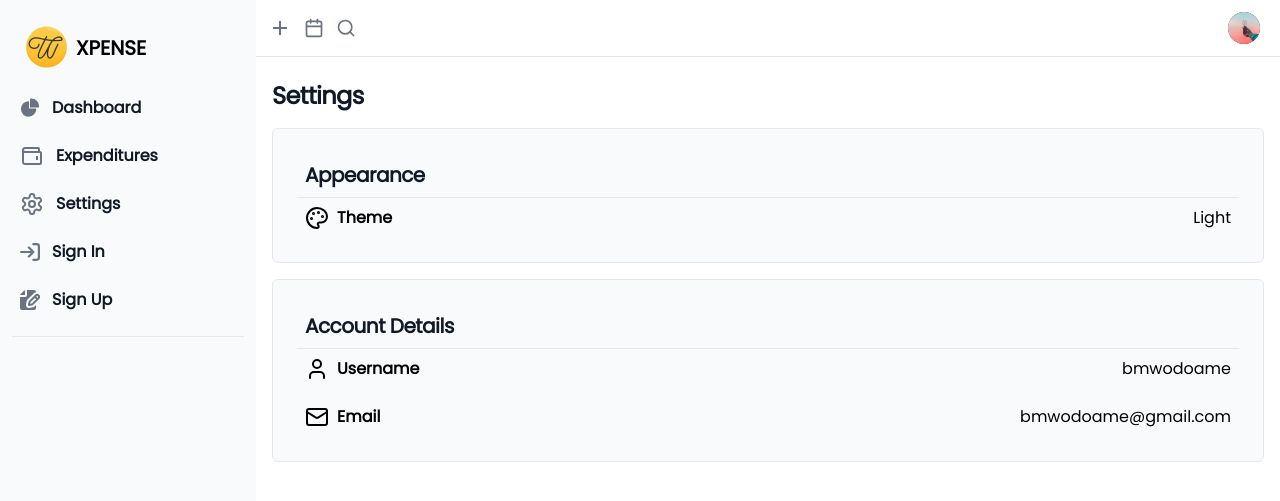
After one commit to wodoame/expense-tracking-application, a Django app: page /settings/ in a window 1280 px wide. The commit adds this page. Shown: the top 501 px of the page. Run offline with Django 4.2, Linux system fonts and the light colour scheme; style sheets or scripts are compiled from the project's sources.

```diff
--- a/core/templates/core/components/navbar.html
+++ b/core/templates/core/components/navbar.html
@@ -16,7 +16,11 @@
            </button>
 
            <button>
-            <svg xmlns="http://www.w3.org/2000/svg" class="stroke-gray-500 w-5 h-5" fill="none" viewBox="0 0 24 24"  stroke-width="2" stroke-linecap="round" stroke-linejoin="round" class="lucide lucide-calendar"><path d="M8 2v4"/><path d="M16 2v4"/><rect width="18" height="18" x="3" y="4" rx="2"/><path d="M3 10h18"/></svg>
+            <svg xmlns="http://www.w3.org/2000/svg" class="stroke-gray-500 w-5 h-5" fill="none" viewBox="0 0 24 24"  stroke-width="2" stroke-linecap="round" stroke-linejoin="round"><path d="M8 2v4"/><path d="M16 2v4"/><rect width="18" height="18" x="3" y="4" rx="2"/><path d="M3 10h18"/></svg>
+           </button>
+
+           <button>
+            <svg xmlns="http://www.w3.org/2000/svg" class="stroke-gray-500 w-5 h-5" viewBox="0 0 24 24" fill="none" stroke-width="2" stroke-linecap="round" stroke-linejoin="round"><circle cx="11" cy="11" r="8"/><path d="m21 21-4.3-4.3"/></svg>
            </button>
           <!-- <a href="https://flowbite.com" class="flex ms-2 md:me-24">
             <img src="" class="h-8 me-3" alt="FlowBite Logo" />
@@ -42,10 +46,10 @@
                 </div>
                 <ul class="py-1" role="none">
                   <li>
-                    <a href="#" class="block px-4 py-2 text-sm text-gray-700 hover:bg-gray-100 dark:text-gray-300 dark:hover:bg-gray-600 dark:hover:text-white" role="menuitem">Dashboard</a>
+                    <a href="/dashboard/" class="block px-4 py-2 text-sm text-gray-700 hover:bg-gray-100 dark:text-gray-300 dark:hover:bg-gray-600 dark:hover:text-white" role="menuitem">Dashboard</a>
                   </li>
                   <li>
-                    <a href="#" class="block px-4 py-2 text-sm text-gray-700 hover:bg-gray-100 dark:text-gray-300 dark:hover:bg-gray-600 dark:hover:text-white" role="menuitem">Settings</a>
+                    <a href="/settings/" class="block px-4 py-2 text-sm text-gray-700 hover:bg-gray-100 dark:text-gray-300 dark:hover:bg-gray-600 dark:hover:text-white" role="menuitem">Settings</a>
                   </li>
                   <li>
                     <a href="#" class="block px-4 py-2 text-sm text-gray-700 hover:bg-gray-100 dark:text-gray-300 dark:hover:bg-gray-600 dark:hover:text-white" role="menuitem">Earnings</a>
--- a/core/templates/core/components/sidebar.html
+++ b/core/templates/core/components/sidebar.html
@@ -27,11 +27,18 @@
 
           <li>
              <a href="/all-expenditures/" class="flex items-center p-2 text-gray-900 rounded-lg dark:text-white hover:bg-gray-100 dark:hover:bg-gray-700 group">
-               <svg xmlns="http://www.w3.org/2000/svg"class="flex-shrink-0 w-6 h-6 fill-gray-500 transition duration-75 dark:text-gray-400 group-hover:fill-gray-900 dark:group-hover:text-white"  viewBox="0 0 24 24"><path d="M16 12h2v4h-2z"></path><path d="M20 7V5c0-1.103-.897-2-2-2H5C3.346 3 2 4.346 2 6v12c0 2.201 1.794 3 3 3h15c1.103 0 2-.897 2-2V9c0-1.103-.897-2-2-2zM5 5h13v2H5a1.001 1.001 0 0 1 0-2zm15 14H5.012C4.55 18.988 4 18.805 4 18V8.815c.314.113.647.185 1 .185h15v10z"></path></svg>
+               <svg xmlns="http://www.w3.org/2000/svg" class="flex-shrink-0 w-6 h-6 fill-gray-500 transition duration-75 dark:text-gray-400 group-hover:fill-gray-900 dark:group-hover:text-white"  viewBox="0 0 24 24"><path d="M16 12h2v4h-2z"></path><path d="M20 7V5c0-1.103-.897-2-2-2H5C3.346 3 2 4.346 2 6v12c0 2.201 1.794 3 3 3h15c1.103 0 2-.897 2-2V9c0-1.103-.897-2-2-2zM5 5h13v2H5a1.001 1.001 0 0 1 0-2zm15 14H5.012C4.55 18.988 4 18.805 4 18V8.815c.314.113.647.185 1 .185h15v10z"></path></svg>
                 <!-- <svg xmlns="http://www.w3.org/2000/svg" class="flex-shrink-0 w-6 h-6 fill-gray-500 transition duration-75 dark:text-gray-400 group-hover:fill-gray-900 dark:group-hover:text-white"  viewBox="0 0 24 24"><path d="M19 11h-6V5h-2v6H5v2h6v6h2v-6h6z"></path></svg> -->
                 <span class="flex-1 ms-3 whitespace-nowrap">Expenditures</span>
              </a>
           </li>
+          <li>
+             <a href="/settings/" class="flex items-center p-2 text-gray-900 rounded-lg dark:text-white hover:bg-gray-100 dark:hover:bg-gray-700 group">
+               <svg xmlns="http://www.w3.org/2000/svg" class="flex-shrink-0 w-6 h-6 stroke-gray-500 transition duration-75 dark:text-gray-400 group-hover:stroke-gray-900 dark:group-hover:text-white" viewBox="0 0 24 24" fill="none"  stroke-width="2" stroke-linecap="round" stroke-linejoin="round"><path d="M12.22 2h-.44a2 2 0 0 0-2 2v.18a2 2 0 0 1-1 1.73l-.43.25a2 2 0 0 1-2 0l-.15-.08a2 2 0 0 0-2.73.73l-.22.38a2 2 0 0 0 .73 2.73l.15.1a2 2 0 0 1 1 1.72v.51a2 2 0 0 1-1 1.74l-.15.09a2 2 0 0 0-.73 2.73l.22.38a2 2 0 0 0 2.73.73l.15-.08a2 2 0 0 1 2 0l.43.25a2 2 0 0 1 1 1.73V20a2 2 0 0 0 2 2h.44a2 2 0 0 0 2-2v-.18a2 2 0 0 1 1-1.73l.43-.25a2 2 0 0 1 2 0l.15.08a2 2 0 0 0 2.73-.73l.22-.39a2 2 0 0 0-.73-2.73l-.15-.08a2 2 0 0 1-1-1.74v-.5a2 2 0 0 1 1-1.74l.15-.09a2 2 0 0 0 .73-2.73l-.22-.38a2 2 0 0 0-2.73-.73l-.15.08a2 2 0 0 1-2 0l-.43-.25a2 2 0 0 1-1-1.73V4a2 2 0 0 0-2-2z"/><circle cx="12" cy="12" r="3"/></svg>
+               <span class="flex-1 ms-3 whitespace-nowrap">Settings</span>
+             </a>
+          </li>
+
           <li>
              <a href="#" class="flex items-center p-2 text-gray-900 rounded-lg dark:text-white hover:bg-gray-100 dark:hover:bg-gray-700 group">
                 <svg class="flex-shrink-0 w-5 h-5 text-gray-500 transition duration-75 dark:text-gray-400 group-hover:text-gray-900 dark:group-hover:text-white" aria-hidden="true" xmlns="http://www.w3.org/2000/svg" fill="none" viewBox="0 0 18 16">
--- a/core/templates/core/pages/allExpenditures.html
+++ b/core/templates/core/pages/allExpenditures.html
@@ -1,5 +1,6 @@
 {% extends 'core/pages/layout.html' %}
 {% block main %}
+<h5 class="mb-4 text-2xl font-bold tracking-tight text-gray-900 dark:text-white">Expenditures</h5>
 <div class="grid grid-cols-1 md:grid-cols-2 gap-4 items-start">
   {% include 'core/components/paginator.html' %}
 </div>
--- a/core/templates/core/pages/dashboard.html
+++ b/core/templates/core/pages/dashboard.html
@@ -7,8 +7,8 @@
   <!-- begin card -->
   <a href="#" class="block max-w-sm p-6 bg-whit border bg-gray-50 border-gray-200 rounded-md dark:bg-gray-800 dark:border-gray-700 dark:hover:bg-gray-700">
     <p class="font-normal text-gray-700 dark:text-gray-400 py-1">Total spent this week</p>
-            <p class="text-2xl font-bold">GHS {{totalSpentThisWeek|floatformat:2}}</p>
-          </a>
+      <p class="text-2xl font-bold">GHS {{totalSpentThisWeek|floatformat:2}}</p>
+   </a>
          <!-- end card  -->
          <!-- begin card -->
          <a href="#" class="block max-w-sm p-6 bg-whit border bg-gray-50 border-gray-200 rounded-md dark:bg-gray-800 dark:border-gray-700 dark:hover:bg-gray-700">
--- /dev/null
+++ b/core/templates/core/pages/settings.html
@@ -0,0 +1,42 @@
+{% extends 'core/pages/layout.html' %}
+{% block main %}
+<h5 class="mb-4 text-2xl font-bold tracking-tight text-gray-900 dark:text-white">Settings</h5>
+<div class="grid grid-cols-1 gap-y-4">
+    <a href="#" class="block w-full p-6 border bg-gray-50 border-gray-200 rounded-md dark:bg-gray-800 dark:border-gray-700 dark:hover:bg-gray-700">
+        <h3 class="p-2 text-xl font-bold tracking-tight border-b text-gray-900 dark:text-white">
+            Appearance
+        </h3>
+        <div class="p-2 flex justify-between">
+            <div class="flex items-center gap-2 font-bold">
+                <svg xmlns="http://www.w3.org/2000/svg" width="24" height="24" viewBox="0 0 24 24" fill="none" stroke="currentColor" stroke-width="2" stroke-linecap="round" stroke-linejoin="round" class="lucide lucide-palette"><circle cx="13.5" cy="6.5" r=".5" fill="currentColor"/><circle cx="17.5" cy="10.5" r=".5" fill="currentColor"/><circle cx="8.5" cy="7.5" r=".5" fill="currentColor"/><circle cx="6.5" cy="12.5" r=".5" fill="currentColor"/><path d="M12 2C6.5 2 2 6.5 2 12s4.5 10 10 10c.926 0 1.648-.746 1.648-1.688 0-.437-.18-.835-.437-1.125-.29-.289-.438-.652-.438-1.125a1.64 1.64 0 0 1 1.668-1.668h1.996c3.051 0 5.555-2.503 5.555-5.554C21.965 6.012 17.461 2 12 2z"/></svg>
+                Theme
+            </div>
+           <span>Light</span>
+        </div>
+    </a>
+    <a href="#" class="block w-full p-6 border bg-gray-50 border-gray-200 rounded-md dark:bg-gray-800 dark:border-gray-700 dark:hover:bg-gray-700">
+        <h3 class="p-2 text-xl font-bold tracking-tight border-b text-gray-900 dark:text-white">
+            Account Details
+        </h3>
+        <div class="grid grid-cols-1 gap-2">
+            <div class="p-2 flex justify-between">
+                <div class="flex items-center gap-2 font-bold">
+                    <svg xmlns="http://www.w3.org/2000/svg" width="24" height="24" viewBox="0 0 24 24" fill="none" stroke="currentColor" stroke-width="2" stroke-linecap="round" stroke-linejoin="round" class="lucide lucide-user"><path d="M19 21v-2a4 4 0 0 0-4-4H9a4 4 0 0 0-4 4v2"/><circle cx="12" cy="7" r="4"/></svg>
+                    Username
+                </div>
+               <span>bmwodoame</span>
+            </div>
+
+            <div class="p-2 flex justify-between">
+                <div class="flex items-center gap-2 font-bold">
+                    <svg xmlns="http://www.w3.org/2000/svg" width="24" height="24" viewBox="0 0 24 24" fill="none" stroke="currentColor" stroke-width="2" stroke-linecap="round" stroke-linejoin="round" class="lucide lucide-mail"><rect width="20" height="16" x="2" y="4" rx="2"/><path d="m22 7-8.97 5.7a1.94 1.94 0 0 1-2.06 0L2 7"/></svg>
+                    Email
+                </div>
+               <span>bmwodoame@gmail.com</span>
+            </div>
+
+        </div>
+    </a>
+
+</div>
+{% endblock %}
--- a/core/templatetags/custom_timesince.py
+++ b/core/templatetags/custom_timesince.py
@@ -24,9 +24,6 @@ def timesince(value, arg=None):
         return ''
 @register.filter
 def timeOnly(value, arg=None):
-    """
-    Converts a string date to datetime.time object.
-    """
     if isinstance(value, str):
         parsedDatetime = datetime.fromisoformat(value.replace("Z", "+00:00"))
         return parsedDatetime.time()
@@ -34,9 +31,6 @@ def timeOnly(value, arg=None):
 
 @register.filter
 def dateOnly(value, arg=None):
-    """
-    Converts a string date to datetime.time object.
-    """
     if isinstance(value, str):
         parsedDatetime = datetime.fromisoformat(value.replace("Z", "+00:00"))
         return parsedDatetime.date().strftime('%A, %b %d, %Y')
--- a/core/views.py
+++ b/core/views.py
@@ -142,6 +142,9 @@ class Records(View):
             }
         return render(request, 'core/components/paginateExpenditures.html', context)
 
+class Settings(View):
+    def get(self, request):
+        return render(request, 'core/pages/settings.html')
 class Test(View):
     def get(self, request):
         return render(request, 'core/components/blank.html')
--- a/expense_tracking_app/urls.py
+++ b/expense_tracking_app/urls.py
@@ -25,6 +25,7 @@ urlpatterns = [
     path('all-expenditures/', core_views.AllExpenditures.as_view(), name='all-expenditures'),
     path('components/activityCalendar/', core_views.ActivityCalendar.as_view()),
     path('components/records/', core_views.Records.as_view()),
+    path('settings/', core_views.Settings.as_view()),
     # path('signup/', auth_views.SignUp.as_view(), name='signup'),
     # path('complete-signup/', auth_views.CompleteSignUp.as_view(), name='complete-signup'),
     # path('signin/', auth_views.SignIn.as_view(), name='signin'),
```
